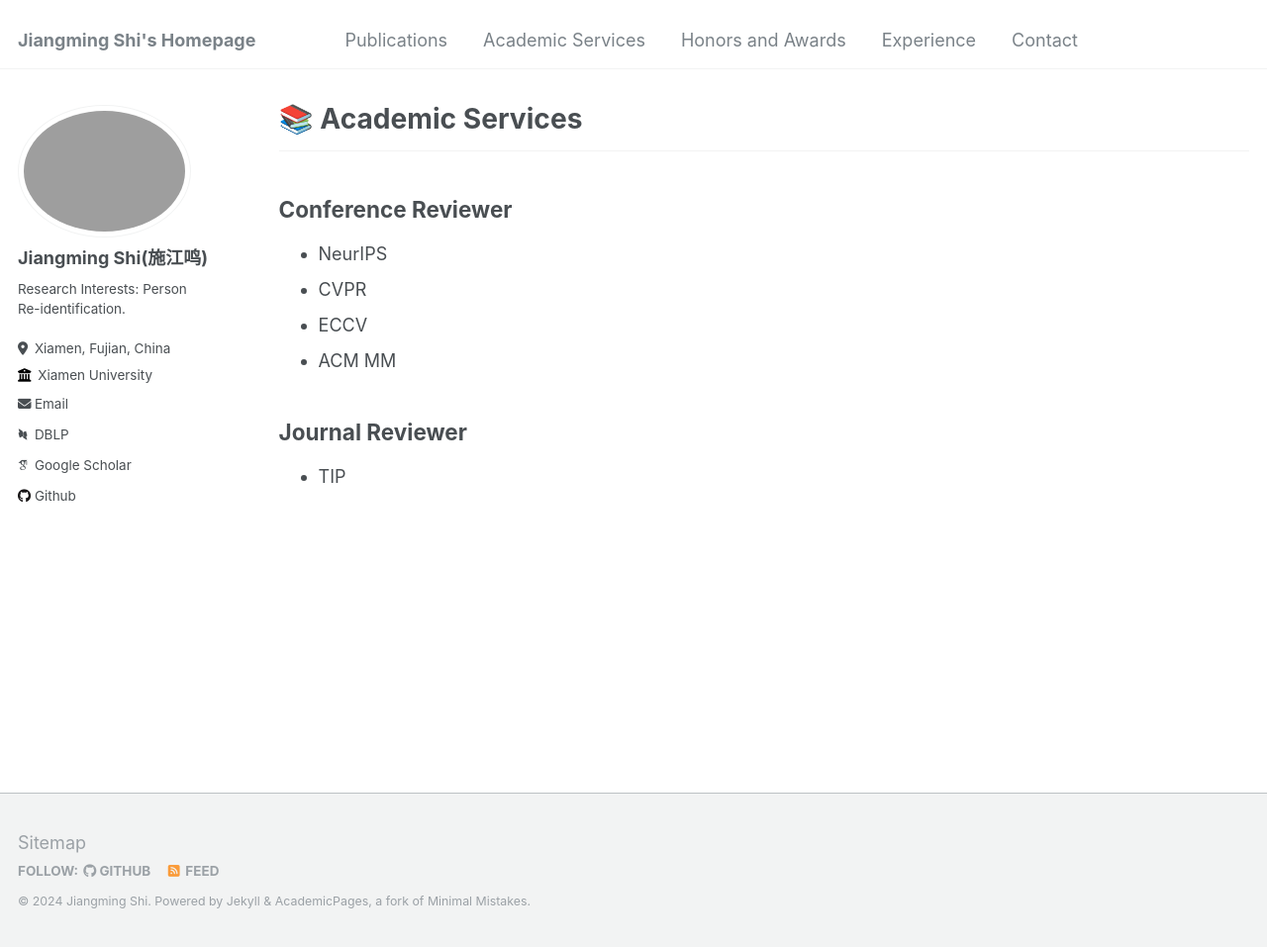
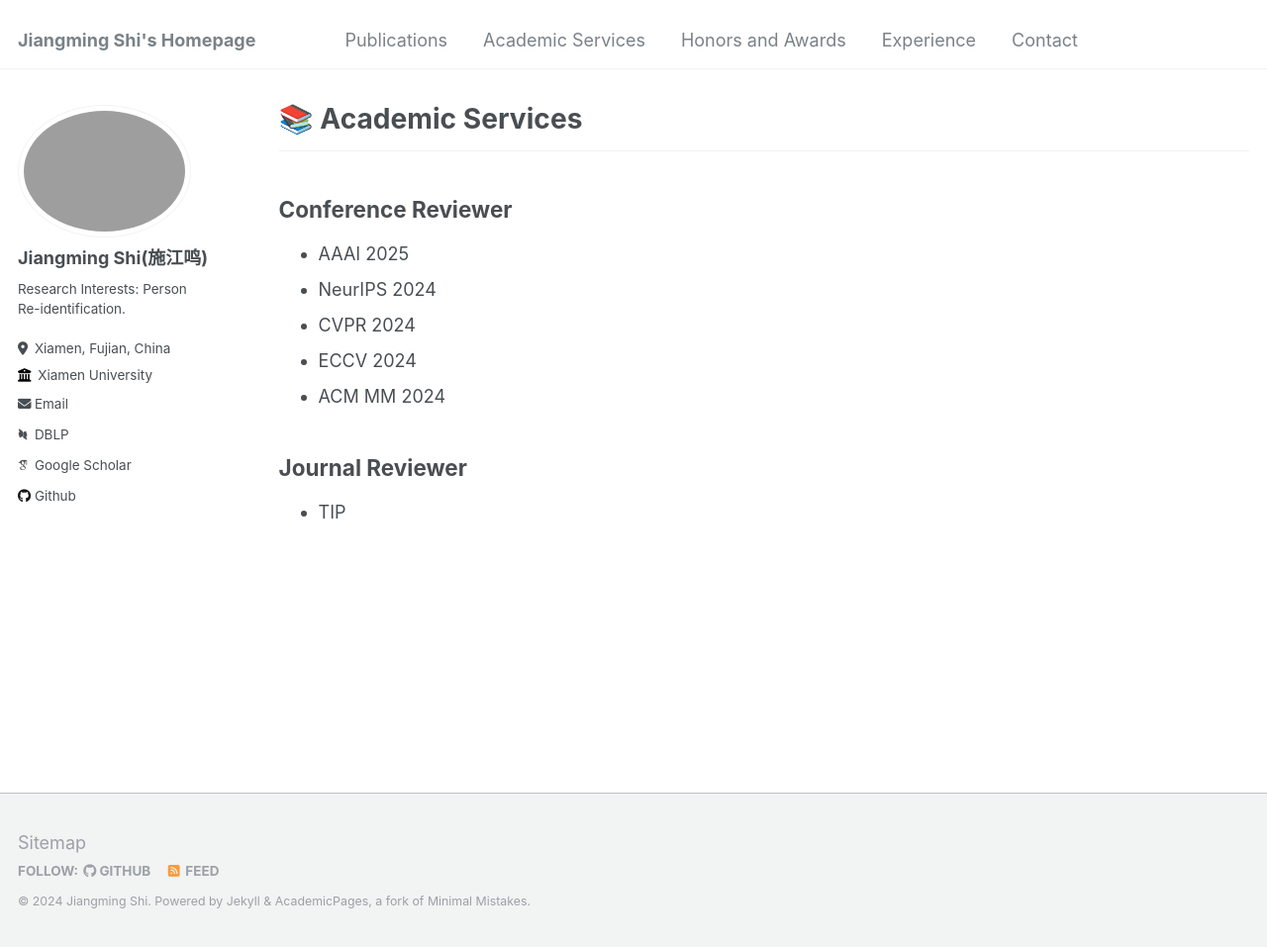
Before and after one commit to shijiangming1/shijiangming1.github.io, a Jekyll site: the page built from _pages/Services.md, in a window 1280 px wide and 957 px high. Shown: the whole window at 99% size. Built offline with Jekyll 4.4.1, drawn with Linux system fonts in a browser that asks for light colours; some web fonts are replaced.

Commit message:
Update Services.md

```diff
--- a/_pages/Services.md
+++ b/_pages/Services.md
@@ -8,10 +8,11 @@ author_profile: true
 
 ## Conference Reviewer
 <ul>
-    <li>NeurIPS</li>
-    <li>CVPR</li>
-    <li>ECCV</li>
-    <li>ACM MM</li>
+    <li>AAAI 2025</li>
+    <li>NeurIPS 2024</li>
+    <li>CVPR 2024</li>
+    <li>ECCV 2024</li>
+    <li>ACM MM 2024</li>
 </ul>
 
 
```
